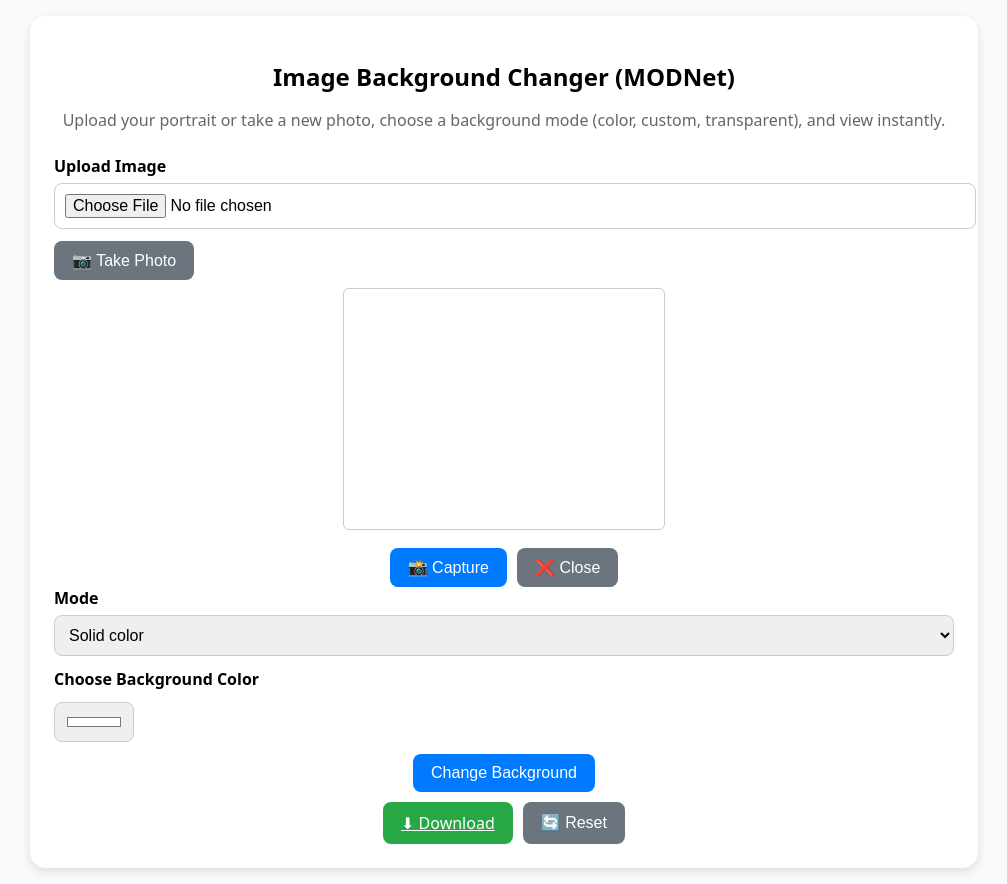
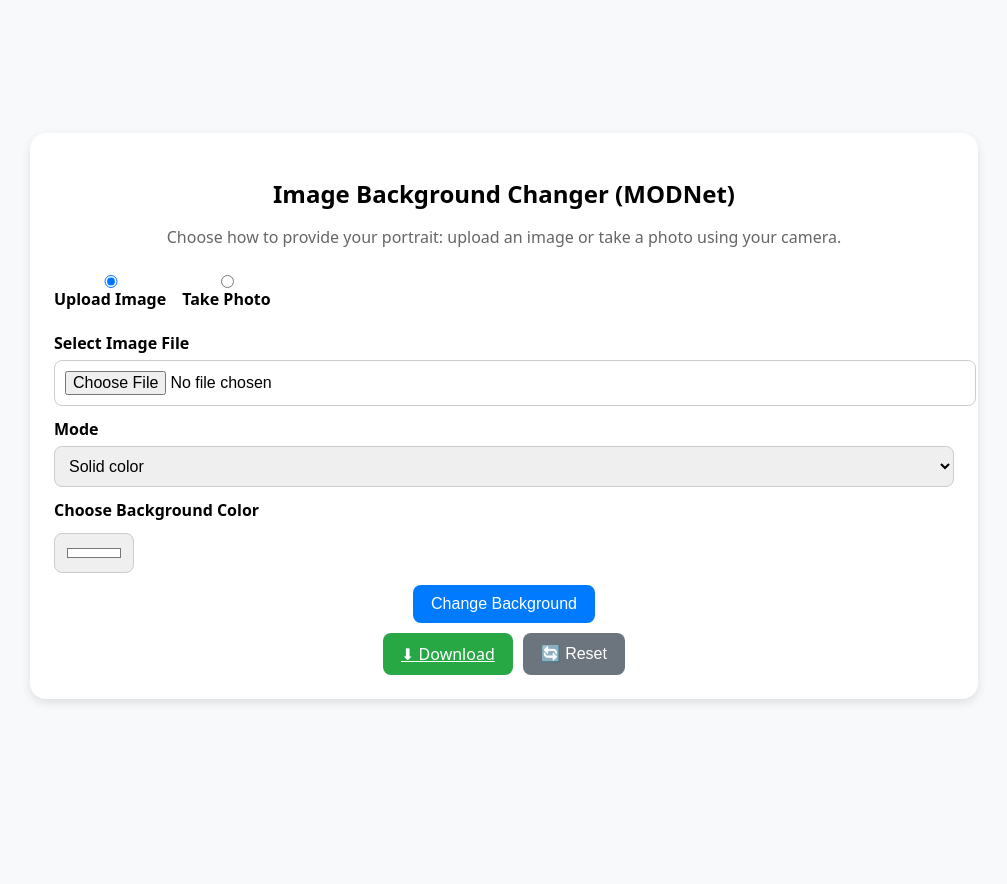
Before and after one commit to SatNaingTun/SntImageBGChanger, a FastAPI app: page /image/ in a window 1280 px wide. Shown: the whole page, without its empty margins (136-1143 px from the left). After the commit the page ends 703 px from the top, so only its background shows below. Run offline with FastAPI, Linux system fonts and the light colour scheme; parts of the project's set-up code (start-up, migrations or seed data) failed here and were passed over.

Commit message:
add option to change image.html

```diff
--- a/templates/image.html
+++ b/templates/image.html
@@ -7,9 +7,9 @@
   <link rel="stylesheet" href="/static/css/style.css">
   <style>
     .hidden { display: none; }
-    video { border-radius: 6px; }
-    canvas { display: none; }
     .btn-bar { display: flex; gap: 10px; margin-top: 10px; }
+    video { border-radius: 6px; border: 1px solid #ccc; }
+    .option-select { display: flex; gap: 16px; margin-bottom: 10px; }
   </style>
 </head>
 
@@ -18,22 +18,31 @@
     <section class="card">
       <h2>Image Background Changer (MODNet)</h2>
       <p class="subtitle">
-        Upload your portrait or take a new photo, choose a background mode (color, custom, transparent), and view instantly.
+        Choose how to provide your portrait: upload an image or take a photo using your camera.
       </p>
 
       <!-- Upload Form -->
       <form id="uploadForm">
-        <!-- Portrait Upload -->
-        <label>
-          Upload Image
-          <input type="file" name="file" id="fileInput" accept="image/*">
-        </label>
 
-        <!-- OR Take Photo Section -->
-        <div id="cameraSection" style="margin-top:10px;">
-          <button type="button" class="btn btn-secondary" id="openCameraBtn">📷 Take Photo</button>
+        <!-- Option to choose input source -->
+        <div class="option-select">
+          <label><input type="radio" name="inputOption" value="upload" checked> Upload Image</label>
+          <label><input type="radio" name="inputOption" value="camera"> Take Photo</label>
+        </div>
+
+        <!-- Upload Image Section -->
+        <div id="uploadSection">
+          <label>
+            Select Image File
+            <input type="file" name="file" id="fileInput" accept="image/*">
+          </label>
+        </div>
+
+        <!-- Camera Capture Section -->
+        <div id="cameraSection" class="hidden">
+          <button type="button" class="btn btn-secondary" id="openCameraBtn">📷 Start Camera</button>
           <div id="cameraContainer" class="hidden" style="display:flex;flex-direction:column;align-items:center;gap:8px;margin-top:8px;">
-            <video id="cameraPreview" autoplay playsinline width="320" height="240" style="border:1px solid #ccc;"></video>
+            <video id="cameraPreview" autoplay playsinline width="320" height="240"></video>
             <div class="btn-bar">
               <button type="button" class="btn btn-primary" id="captureBtn">📸 Capture</button>
               <button type="button" class="btn btn-secondary" id="closeCameraBtn">❌ Close</button>
@@ -100,8 +109,12 @@
   <script src="/static/js/image.js"></script>
 
   <script>
-    // Add camera integration logic
+    // --- Camera integration and input selection ---
     document.addEventListener("DOMContentLoaded", () => {
+      const inputOptions = document.querySelectorAll("input[name='inputOption']");
+      const uploadSection = document.getElementById("uploadSection");
+      const cameraSection = document.getElementById("cameraSection");
+
       const openCameraBtn = document.getElementById("openCameraBtn");
       const cameraContainer = document.getElementById("cameraContainer");
       const video = document.getElementById("cameraPreview");
@@ -113,6 +126,20 @@
 
       let camera;
 
+      // Toggle between upload and camera
+      inputOptions.forEach(opt => {
+        opt.addEventListener("change", () => {
+          if (opt.value === "upload" && opt.checked) {
+            uploadSection.classList.remove("hidden");
+            cameraSection.classList.add("hidden");
+          } else if (opt.value === "camera" && opt.checked) {
+            uploadSection.classList.add("hidden");
+            cameraSection.classList.remove("hidden");
+          }
+        });
+      });
+
+      // Camera controls
       openCameraBtn.addEventListener("click", async () => {
         cameraContainer.classList.remove("hidden");
         if (!camera) {
@@ -139,7 +166,7 @@
           dataTransfer.items.add(file);
           fileInput.files = dataTransfer.files;
 
-          // Preview captured image
+          // Show captured photo as preview
           originalPreview.src = URL.createObjectURL(file);
 
           alert("✅ Photo captured and ready to process!");
```
